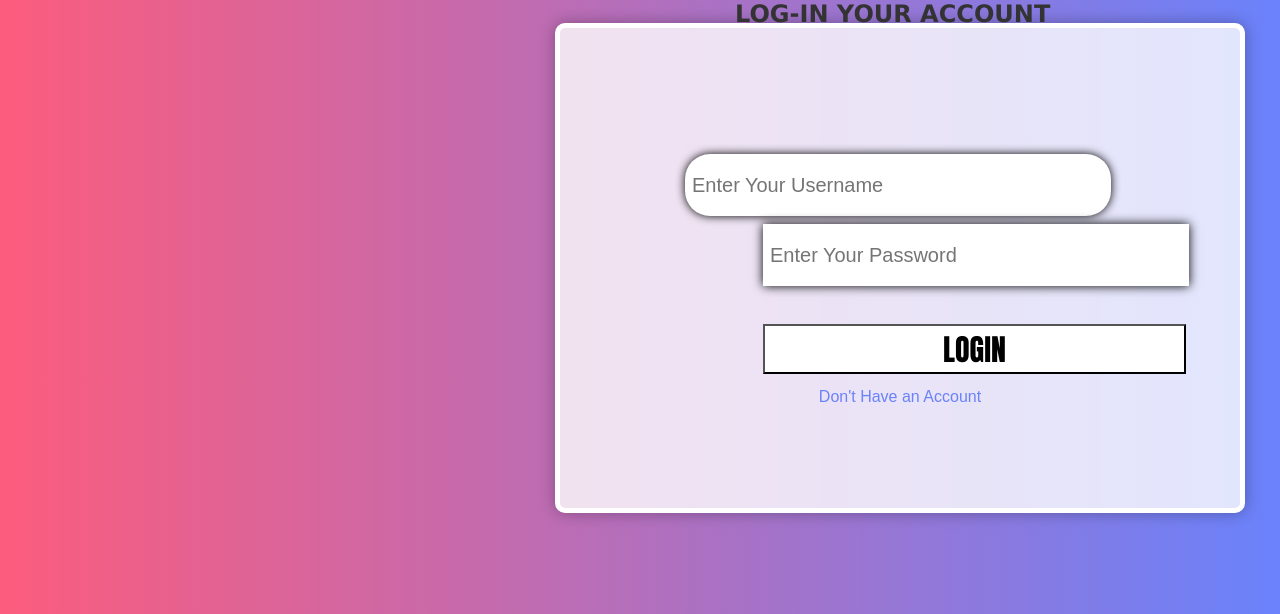
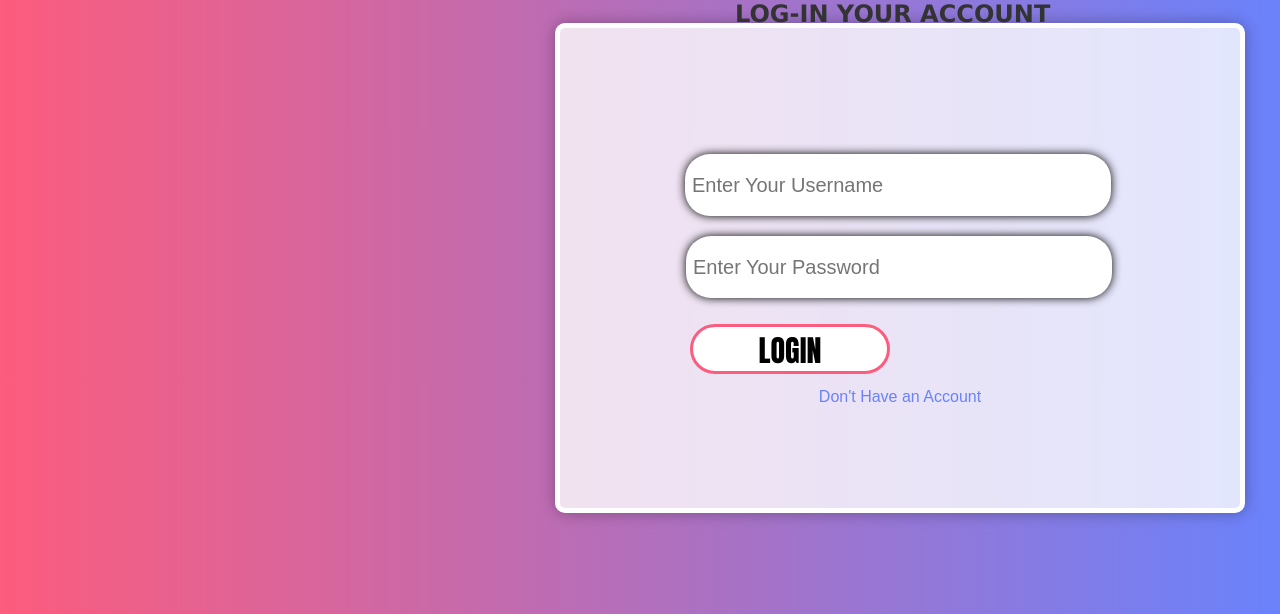
Before and after one commit to Wawayooo/DjangoSocialMedia, a Django app: page / in a window 1280 px wide. Shown: the part 127-741 px from the top of the page. Run offline with Django 5.2, Linux system fonts and the light colour scheme.

Commit message:
new design

```diff
--- a/Static/style/Login.css
+++ b/Static/style/Login.css
@@ -45,20 +45,23 @@ body{
   width: 412px;
   border: solid 5px rgba(255, 255, 255, 0.4);
   position: absolute;
-  transform: translate(-137px, -30px);
+  transform: translate(-214px, -18px);
   box-shadow: 0px 0px 10px black;
+  border-radius: 25px;
 }
 
 #submit{
   height: 50px;
-  width: 423px;
+  width: 200px;
   background: black;
   color:black;
   position: absolute;
-  transform: translate(-137px, 70px);
+  transform: translate(-210px, 70px);
   font-size: 30px;
   font-family: Impact, Haettenschweiler, 'Arial Narrow Bold', sans-serif;
   background-color: white;
+  border: solid 3px #fc5c7d;
+  border-radius: 25px;
 }
 #submit:hover{
   background-color: rgba(46, 38, 157, 0.5);
```
